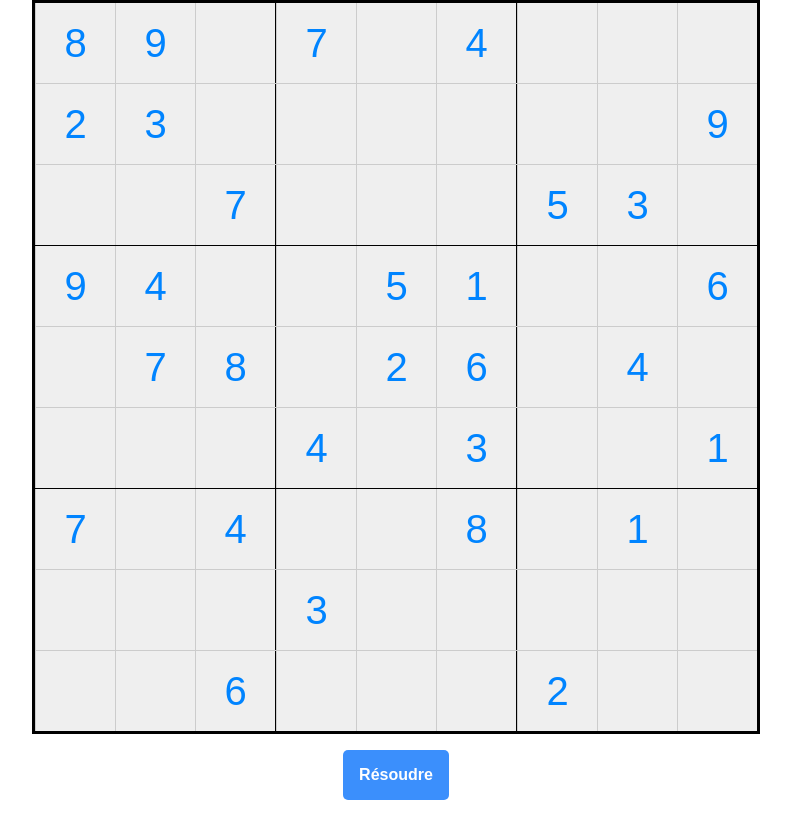
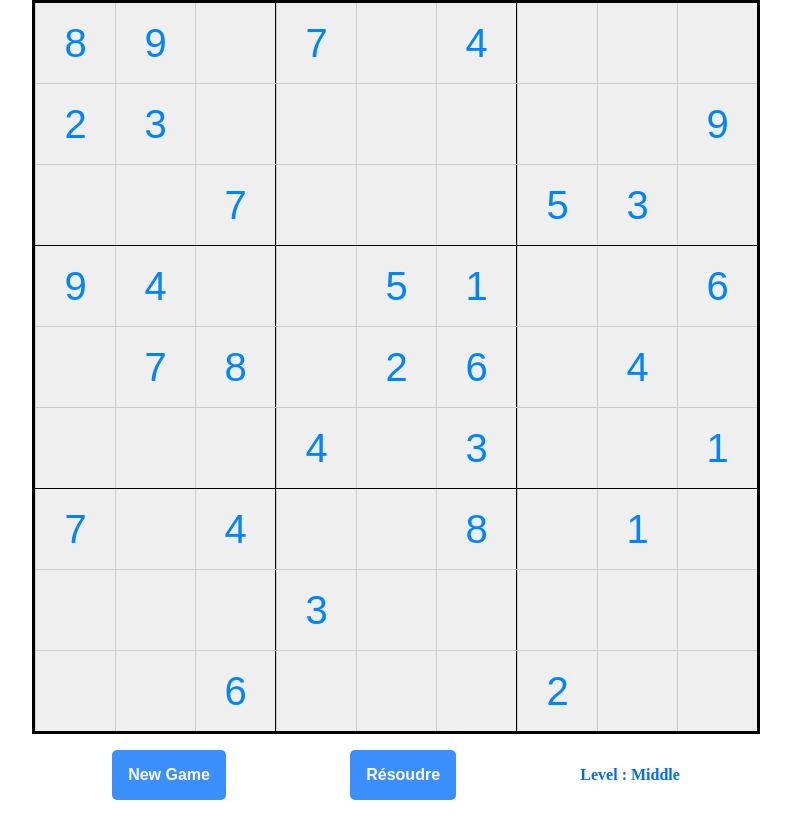
Before and after one commit to raficraft/Sudoku, a plain HTML site: page index.html in a window 1280 px wide. Shown: the whole page, without its empty margins (244-1035 px from the left). Drawn offline with Linux system fonts and the light colour scheme.

Commit message:
Ajout d'un bouton newGame Mis en place d'une class pour l'import de grille.

```diff
--- a/css/grid.css
+++ b/css/grid.css
@@ -65,11 +65,14 @@ input[type=number] {
 
 .controlPanel{
     display : flex;
-    justify-content: center;
+    justify-content: space-around;
+    align-content: space-around;
+    align-items: center;
     padding : 1rem;
-    width : min(calc(100vh/10),calc(100vw/10));
+    width : min(calc(100vh/10 * 9 + 4px),calc(100vw/10 *9 + 4px));
     margin : 0 auto;
 }
+
 
 button{
     padding : 1rem;
@@ -86,3 +89,9 @@ button:hover{
 
     background-color: rgb(0, 107, 247);
 }
+
+.level{
+    font-size: 1rem;
+    color: rgb(0, 107, 247);
+    font-weight: bold;
+}
--- a/js/grid.json
+++ b/js/grid.json
@@ -1,6 +1,6 @@
 [
   {
-    "difficulte": "facile",
+    "level": "Easy",
     "grid": [
       [null,null,5,9,null,null,4,2,null],
       [null,7,1,null,null,4,6,8,null],
@@ -14,7 +14,7 @@
     ]
   },
   {
-    "difficulte": "moyen",
+    "level": "Middle",
     "grid": [
       [8,9,null,7,null,4,null,null,null],
       [2,3,null,null,null,null,null,null,9],
@@ -28,7 +28,7 @@
     ]
   },
   {
-    "difficulte": "difficile",
+    "level": "Hard",
     "grid": [
       [5,3,null,null,7,null,null,null,null],
       [6,null,null,1,9,5,null,null,null],
@@ -42,7 +42,7 @@
     ]
   },
   {
-    "difficulte": "extreme",
+    "level": "Hardest",
     "grid": [
       [5,null,null,null,7,null,null,null,null],
       [6,null,null,1,null,5,null,null,null],
@@ -56,7 +56,7 @@
     ]
   },
   {
-    "difficulte": "Test IA 01",
+    "level": "Test IA 01",
     "grid": [
       [null,null,null,null,null,null,null,null,null],
       [null,1,null,null,2,null,null,3,null],
--- a/js/importgrid.js
+++ b/js/importgrid.js
@@ -1,23 +1,32 @@
 import Sudoku from'../js/sudoku.js'
+
 
 const randomNumber = nombreMax =>{
     return Math.trunc(Math.random() * nombreMax + 1)
+}
 
 
+class ImportGrid{
+
+
+    constructor(){
+
+
+
+        const runGame = document.querySelector('#newGame')
+
+        runGame.addEventListener('click',(e)=>{
+
+            importGrid.importGrid()
+
+        })
     }
 
-const importGrid = async () => {
 
+    async importGrid(){
 
-    /*
-     console.log(response);
-        if(response.ok === true){
-            const json = await response.json()
-            console.log(json)
-        }else{
-            console.log(`Fichier introuvable - erreur : ${response.status}`)
-        }
-    */
+        this.cleanGrid();
+
 
         const data = await fetch('js/grid.json')
             .then(response => {
@@ -32,6 +41,13 @@ const importGrid = async () => {
 
         const sudoku = data[gridNumber - 1]
         const grid = sudoku.grid
+        const level = `Level : ${sudoku.level}`
+
+        const levelContainer = document.querySelector('.level')
+        levelContainer.textContent = level
+        console.log(level);
+
+        //On affiche le niveau de difficulté
 
         for(let line = 0 ; line < 9 ; line++ ){
             for(let col = 0 ; col < 9 ; col++ ){
@@ -50,10 +66,31 @@ const importGrid = async () => {
             }
         }
 
-    const test = new Sudoku(grid)
-    test.isValid()
+    }
+
+    cleanGrid(){
+
+        for(let line = 0 ; line < 9 ; line++ ){
+            for(let col = 0 ; col < 9 ; col++ ){
+                const val = ''
+
+
+
+                    const coord= `${line}-${col}`
+                    const cell = document.querySelector(`.game-value[data-coord="${coord}"]`)
+                    cell.readOnly = true
+                    cell.value = val
+
+
+
+            }
+        }
+
+    }
+
 
 
 }
 
-importGrid()
+const importGrid = new ImportGrid()
+importGrid.importGrid()
--- a/js/init.js
+++ b/js/init.js
@@ -50,7 +50,9 @@ class init{
         `</tbody>
             <table>
             <div id="controlPanel" class="controlPanel">
+                <button id="newGame">New Game</button>
                 <button id="resolve">Résoudre</button>
+                <p class="level"></p>
             </div>`
 
         const target = document.querySelector('main')
```
Lines whose indentation alone changed are shown as unchanged.
